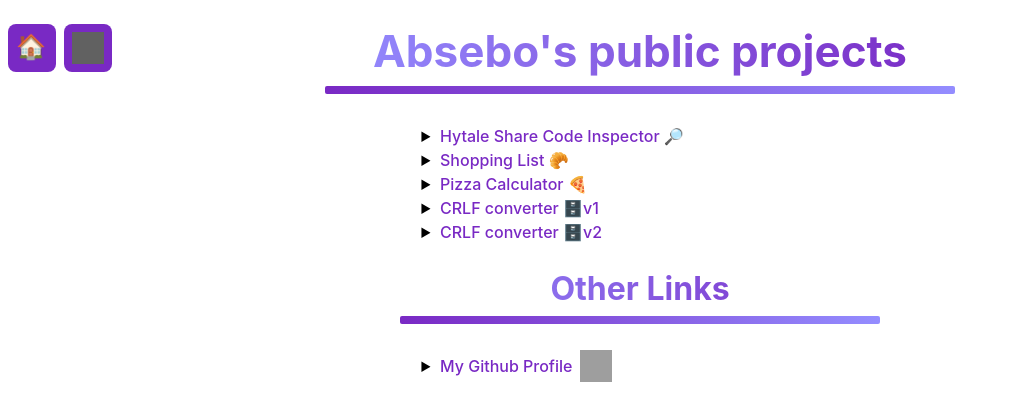
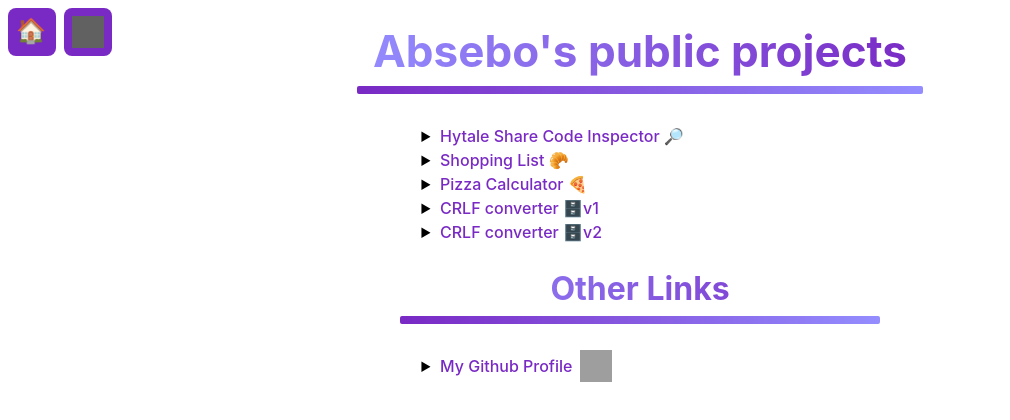
Before and after one commit to Absebo/absebo.github.io, an Astro site: page / in a window 1280 px wide. Shown: the whole page, without its empty margins (0-1010 px from the left). Built offline with nearby package versions, Linux system fonts and the light colour scheme; Astro itself is replaced by a stand-in of ours; grey boxes are pictures that could not be loaded.

Commit message:
Improve layout and link

```diff
--- a/src/layouts/Layout.astro
+++ b/src/layouts/Layout.astro
@@ -50,21 +50,24 @@ const { headline } = Astro.props;
     header {
         display: flex;
         flex-direction: row;
+        flex-wrap: wrap;
         justify-content: space-between;
         margin-bottom: 2rem;
     }
+
     nav {
-        margin-top: 1rem;
         display: flex;
-        flex-wrap: wrap;
+        flex-wrap: nowrap;
         gap: 0.5rem;
         align-content: start;
     }
+
     .headline {
         font-size: 2.75rem;
-        margin: 0;
-        padding: 1rem 3rem;
+        margin: auto;
+        padding: 1rem;
     }
+
     .spacer {
         width: 6.5rem;
     }
--- a/src/pages/index.astro
+++ b/src/pages/index.astro
@@ -19,7 +19,7 @@ import GithubIcon from "../components/GithubIcon.astro";
         <ListItemLink href="https://absebo.gitlab.io/crlf-converter-gui/">
             CRLF converter 🗄️v1
         </ListItemLink>
-        <ListItemLink href="/crlf-converter">
+        <ListItemLink href="/crlf-converter/">
             CRLF converter 🗄️v2
         </ListItemLink>
     </ul>
```
